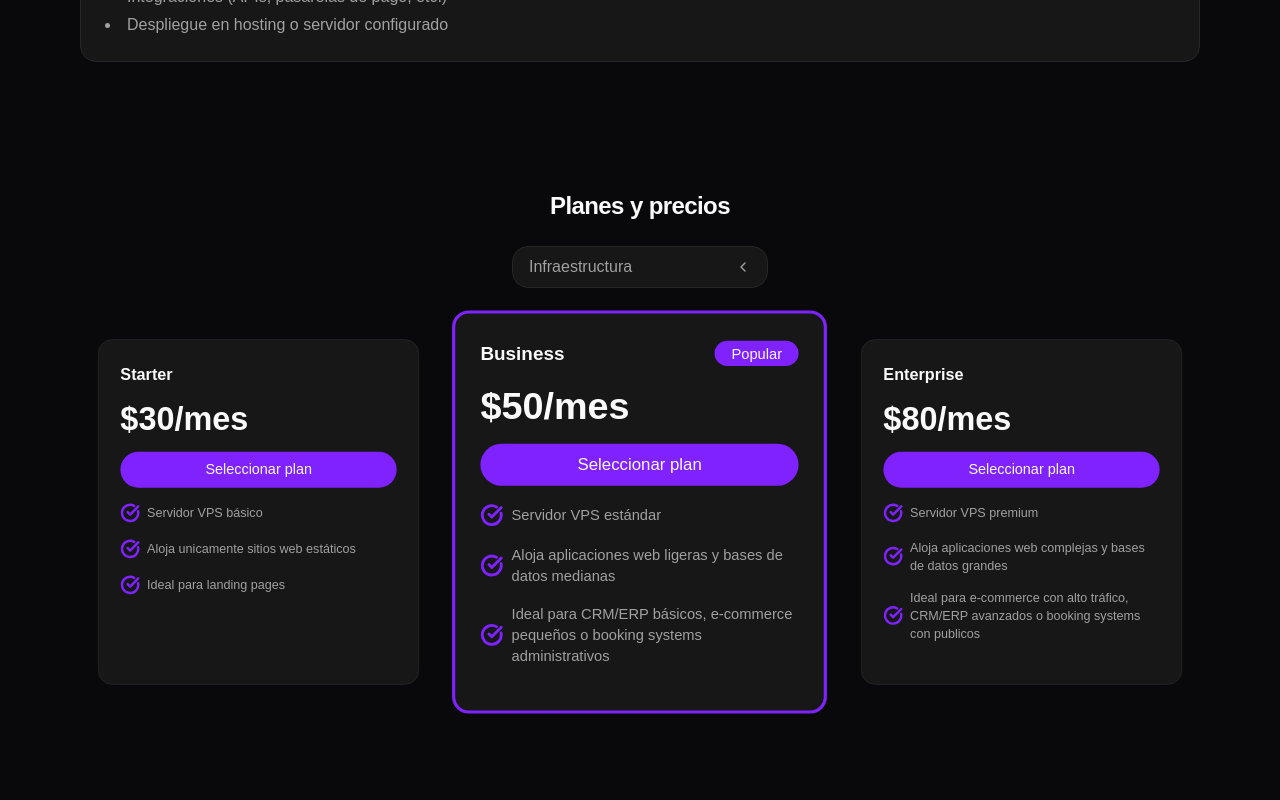
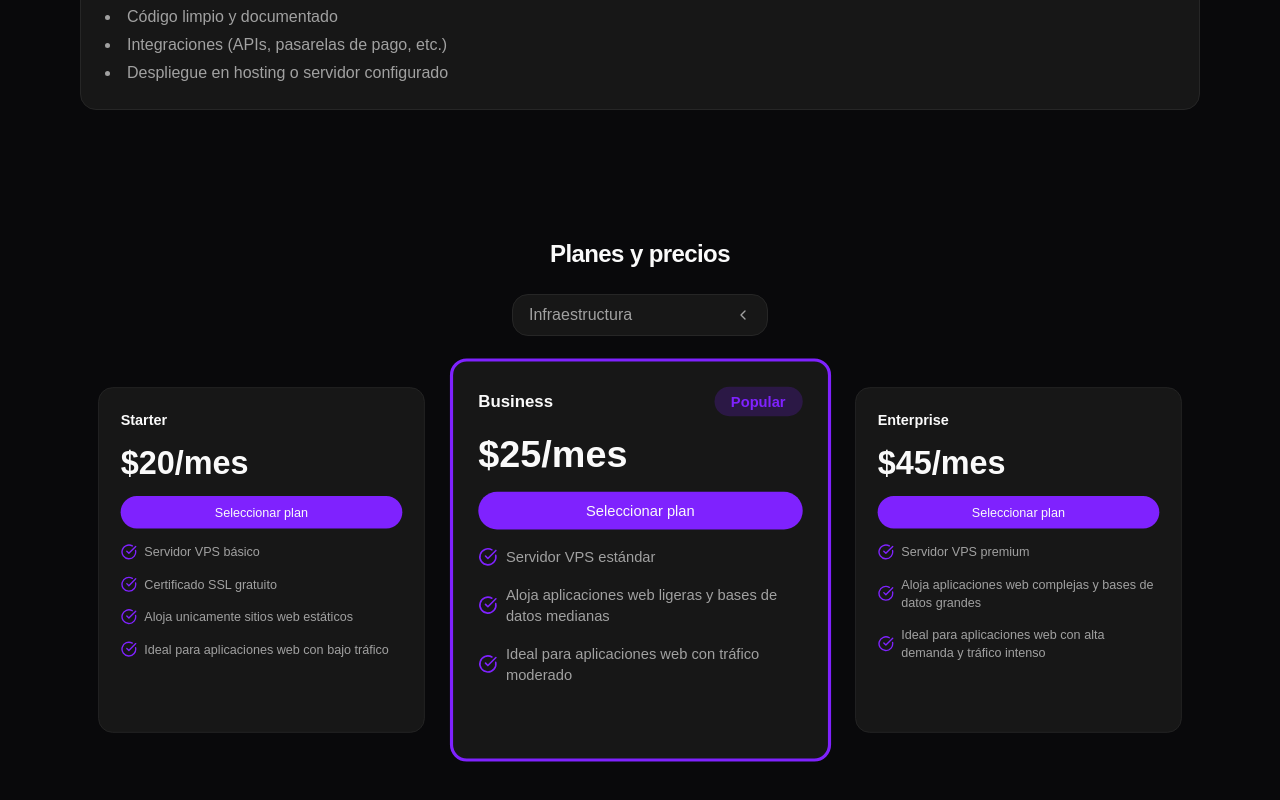
Before and after one commit to FelipeK57/sitcols, a Next.js app: page / in a window 1280 px wide. Shown: the part 1994-2794 px from the top of the page. Built offline with nearby package versions, Linux system fonts and the light colour scheme.

Commit message:
Update Hero and Services components with content enhancements and pricing adjustments

```diff
--- a/src/app/sections/Hero.tsx
+++ b/src/app/sections/Hero.tsx
@@ -50,7 +50,8 @@ export default function Hero() {
           </button>
         </div>
       </section>
-      <section className="flex justify-center py-20 px-4">
+      <section className="flex flex-col items-center gap-6 justify-center py-20 px-4">
+        <p className="font-semibold text-center">Desarrollamos tu visión en código.</p>
         <video
           ref={videoRef}
           src="/gif_sitcols.mp4"
--- a/src/app/sections/Services.tsx
+++ b/src/app/sections/Services.tsx
@@ -97,29 +97,30 @@ const pricingPlans = [
     plan: [
       {
         name: "Starter",
-        price: "$30/mes",
+        price: "$20/mes",
         features: [
           "Servidor VPS básico",
+          "Certificado SSL gratuito",
           "Aloja unicamente sitios web estáticos",
-          "Ideal para landing pages",
+          "Ideal para aplicaciones web con bajo tráfico",
         ],
       },
       {
         name: "Business",
-        price: "$50/mes",
+        price: "$25/mes",
         features: [
           "Servidor VPS estándar",
           "Aloja aplicaciones web ligeras y bases de datos medianas",
-          "Ideal para CRM/ERP básicos, e-commerce pequeños o booking systems administrativos",
+          "Ideal para aplicaciones web con tráfico moderado",
         ],
       },
       {
         name: "Enterprise",
-        price: "$80/mes",
+        price: "$45/mes",
         features: [
           "Servidor VPS premium",
           "Aloja aplicaciones web complejas y bases de datos grandes",
-          "Ideal para e-commerce con alto tráfico, CRM/ERP avanzados o booking systems con publicos",
+          "Ideal para aplicaciones web con alta demanda y tráfico intenso",
         ],
       },
     ],
@@ -298,39 +299,37 @@ export default function Services() {
           .map((plan, index) => (
             <div
               key={index}
-              className={`grid ${
-                plan.title === "Desarrollo web"
-                  ? "md:grid-cols-3 xl:grid-cols-5"
-                  : "md:grid-cols-3"
-              } gap-6 mt-8`}
+              className={`grid md:grid-cols-3 gap-4 mt-8`}
             >
               {plan.plan.map((p, i) => (
                 <div
                   key={i}
-                  className={`flex flex-col gap-4 mt-auto h-96 bg-neutral-900 border ${
+                  className={`flex flex-col gap-4 mt-auto bg-neutral-900 border ${
                     i == 1
-                      ? "border-primary border-3 md:scale-105"
-                      : "border-neutral-800 md:scale-90"
+                      ? "border-primary border-3 md:scale-105 min-h-96"
+                      : "border-neutral-800 md:scale-90 h-full max-h-96"
                   } rounded-2xl p-6`}
                 >
                   <div className="flex justify-between items-center">
-                    <h3 className="text-lg font-semibold">{p.name}</h3>
-                    <div>
+                    <h3 className="text-base font-semibold">{p.name}</h3>
+                    <div className="flex items-center">
                       {i == 1 && (
-                        <span className="text-sm rounded-2xl bg-primary px-4 py-1 font-medium">
+                        <span className="text-sm rounded-2xl bg-primary/20 text-primary px-4 py-1 font-semibold">
                           Popular
                         </span>
                       )}
                     </div>
                   </div>
-                  <span className="text-4xl font-bold">{p.price}</span>
-                  <button className="btn-primary w-full">
+                  <span className="text-3xl xl:text-4xl font-bold">
+                    {p.price}
+                  </span>
+                  <button className="btn-primary text-sm w-full">
                     Seleccionar plan
                   </button>
                   <div className="space-y-4 text-neutral-400">
                     {p.features.map((feature: any, j: any) => (
                       <div className="flex items-center gap-2 text-sm" key={j}>
-                        <CheckCircle className="stroke-3 text-primary" />
+                        <CheckCircle className="size-5 text-primary" />
                         <span className="w-full">{feature}</span>
                       </div>
                     ))}
```
